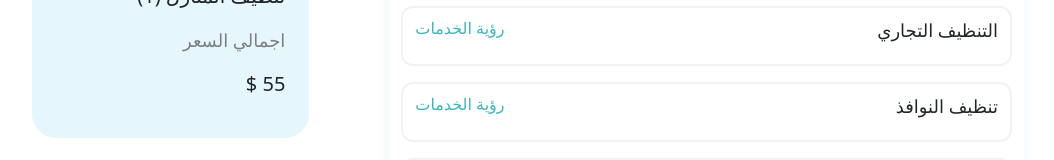
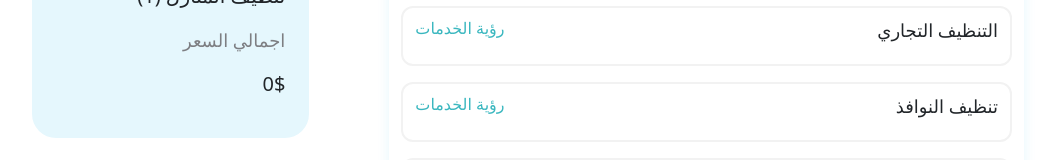
Before and after one commit to LatifaAlJarrah/CleanStead, a React (Create React App) app: page /booking in a window 1280 px wide. Shown: the part 514-674 px from the top of the page, without its empty margins (112-1166 px from the left). Built offline with nearby package versions, Linux system fonts and the light colour scheme.

Commit message:
fix total price issue

```diff
--- a/src/pages/BookPage/components/CleaningOptionsContext.js
+++ b/src/pages/BookPage/components/CleaningOptionsContext.js
@@ -1,11 +1,22 @@
 import React, { createContext, useContext, useReducer } from "react";
 
-const initialState = [];
+const initialState = {
+  options: [],
+  totalPrice: 0,
+};
 
 const cleaningOptionsReducer = (state, action) => {
   switch (action.type) {
     case "ADD_OPTION":
-      return [...state, action.payload];
+      const newOptions = [...(state.options ?? []), action.payload];
+      // const newTotalPrice = newOptions.reduce(
+      //   (total, option) =>
+      //     total +
+      //     (option.services?.service1?.price || 0) +
+      //     (option.services?.service2?.price || 0),
+      //   0
+      // );
+      return { ...state, options: newOptions};
     default:
       return state;
   }
--- a/src/pages/BookPage/components/ServiceBooking.js
+++ b/src/pages/BookPage/components/ServiceBooking.js
@@ -7,6 +7,7 @@ import { ServicesClassification } from "./ServicesClassification";
 import { CleaningOptionsProvider } from "./CleaningOptionsContext";
 
 import { GlobalStateContext, GlobalStateProvider } from "./GlobalStateProvider";
+import { useTotalPriceContext } from './TotalPriceContext';
 
 import iconSmall from "../../../assest/iconSmall.jpg";
 
@@ -14,11 +15,14 @@ import "./ServiceBooking.css";
 
 export const ServiceBooking = () => {
   const [currentStep, setCurrentStep] = useState(1);
+  const { service1Total, service2Total } = useTotalPriceContext();
+  const total = service1Total + service2Total;
 
   const handleContinue = () => {
     if (currentStep === 1) {
       setCurrentStep(currentStep + 1);
     } else if (currentStep === 2) {
+
       setCurrentStep(currentStep + 1);
     } else if (currentStep === 3) {
     }
@@ -366,14 +370,11 @@ export const ServiceBooking = () => {
                 </button>
               )}
 
-              <div className="relative">
-
-              </div>
+              <div className="relative"></div>
               {currentStep < 3 && (
                 <button
                   className="btn-booking text-center px-4 py-2 lg:font-medium rounded-3xl lg:w-32 lg:h-12"
                   onClick={handleCountinueBooking}
-                  // disabled={!isValid || !dirty}
                 >
                   استمرار
                 </button>
@@ -385,7 +386,6 @@ export const ServiceBooking = () => {
                 </button>
               )}
             </div>
-
           </div>
 
           <div className="col-span-4 h-96">
@@ -406,7 +406,7 @@ export const ServiceBooking = () => {
 
               <div>
                 <p className="text-lg text-color">اجمالي السعر</p>
-                <p className="text-xl">55 $</p>
+                <p className="text-xl">{total}$</p>
               </div>
             </div>
           </div>
--- a/src/pages/BookPage/components/ServicesClassification.js
+++ b/src/pages/BookPage/components/ServicesClassification.js
@@ -2,6 +2,7 @@ import React, { useState, useEffect } from "react";
 import room from "../../../assest/room.png";
 import "./ServiceBooking.css";
 import { useCleaningOptionsContext } from "./CleaningOptionsContext";
+import { useTotalPriceContext } from "./TotalPriceContext";
 
 const DetailsSection = ({ name, count, price }) => {
   return (
@@ -37,6 +38,7 @@ const ServiceDetails = ({ name, count, setCount }) => {
     }
   };
 
+  const price = count * 15;
   return (
     <div className="mt-2">
       <div className="flex p-3 justify-between items-center service-container rounded-xl mr-2">
@@ -50,7 +52,7 @@ const ServiceDetails = ({ name, count, setCount }) => {
         </div>
         <img src={room} alt={name} className="w-20 h-20 rounded-xl" />
         <p>{name}</p>
-        <p>{count * 15}$</p>
+        <p>{price}$</p>
         <div className="flex justify-between w-28">
           <button
             className="w-8 h-8 flex justify-center items-center btn-increment rounded-xl"
@@ -89,17 +91,28 @@ const CleaningOption = ({ name }) => {
   const [service1Count, setService1Count] = useState(0);
   const [service2Count, setService2Count] = useState(0);
   const { cleaningOptions, dispatch } = useCleaningOptionsContext();
+  const { setService1Total, setService2Total } = useTotalPriceContext();
 
   useEffect(() => {
-    const newOptions = cleaningOptions.filter((option) => option.name !== name);
+    const newOptions = cleaningOptions.options.filter(
+      (option) => option.name !== name
+    );
 
     const newService1Option =
       service1Count > 0
-        ? { count: service1Count, price: service1Count * 15 }
+        ? {
+            count: service1Count,
+            price: service1Count * 15,
+            totalPrice: service1Count * 15,
+          }
         : null;
     const newService2Option =
       service2Count > 0
-        ? { count: service2Count, price: service2Count * 15 }
+        ? {
+            count: service2Count,
+            price: service2Count * 15,
+            totalPrice: service2Count * 15,
+          }
         : null;
 
     if (newService1Option || newService2Option) {
@@ -112,8 +125,23 @@ const CleaningOption = ({ name }) => {
       };
       newOptions.push(newOption);
       dispatch({ type: "ADD_OPTION", payload: newOption });
+
+      if (newService1Option) {
+        setService1Total(newService1Option.totalPrice);
+      }
+      if (newService2Option) {
+        setService2Total(newService2Option.totalPrice);
+      }
     }
-  }, [service1Count, service2Count]);
+  }, [
+    service1Count,
+    service2Count,
+    cleaningOptions,
+    dispatch,
+    name,
+    setService1Total,
+    setService2Total,
+  ]);
 
   const handleDetailsClick = () => {
     setShowDetails(!showDetails);
@@ -156,7 +184,8 @@ export const ServicesClassification = () => {
   const [selectedOptions, setSelectedOptions] = useState([]);
   const { cleaningOptions } = useCleaningOptionsContext();
 
-  console.log("Stored Data:", cleaningOptions);
+  console.log("Stored Data:", cleaningOptions.options);
+
   return (
     <div className="booking-list p-4">
       <div className="font-medium xl:text-xl sm:text-base h-8 mb-6">
@@ -185,170 +214,3 @@ export const ServicesClassification = () => {
     </div>
   );
 };
-
-// import React, { useState } from "react";
-// import { Accordion, Card } from "react-bootstrap";
-// import room from "../../../assest/room.png";
-// import "./ServiceBooking.css";
-
-// const CleaningOption = ({ name, options, setOptions }) => {
-//   const [showDetails, setShowDetails] = useState(false);
-//   const [showServiceDetails, setShowServiceDetails] = useState(false);
-//   const [count, setCount] = useState(1);
-//   const price = count * 15;
-//   const [isChecked, setIsChecked] = useState(false);
-
-//   const handleTextChange = () => {
-//     setIsChecked(!isChecked);
-//     setShowServiceDetails(!showServiceDetails);
-//   };
-
-//   const handleDetailsClick = () => {
-//     setShowDetails(!showDetails);
-//   };
-
-//   const handleServiceDetailsClick = () => {
-//     setShowServiceDetails(!showServiceDetails);
-//   };
-
-//   const handleIncrement = () => {
-//     setCount(count + 1);
-//   };
-
-//   const handleDecrement = () => {
-//     if (count > 1) {
-//       setCount(count - 1);
-//     }
-//   };
-
-//   const handleSelect = () => {
-//     const newOption = {
-//       name,
-//       count,
-//       price
-//     };
-//     setOptions([...options, newOption]);
-//   };
-
-//   return (
-//     <Card>
-//       <Accordion.Toggle as={Card.Header} eventKey={name}>
-//         <div className="row service-container rounded-xl mr-2 py-2">
-//           <div className="col-md-6 text-end">
-//             <div className="font-medium text-lg ">{name}</div>
-//           </div>
-//           <div className="col-md-6 text-start">
-//             <p
-//               className="cursor-pointer text-tahiti"
-//               onClick={() => {
-//                 handleDetailsClick();
-//                 handleTextChange();
-//               }}
-//             >
-//               {isChecked ? "اخفاء الخدمات" : "رؤية الخدمات"}
-//             </p>
-//           </div>
-//         </div>
-//       </Accordion.Toggle>
-//       <Accordion.Collapse eventKey={name}>
-//         <Card.Body>
-//           <div className="flex p-3 justify-between items-center service-container rounded-xl mr-2">
-//             <div>
-//               <input
-//                 type="checkbox"
-//                 id={`${name}-checkbox`}
-//                 className="checkbox w-8 h-8 counter rounded-xl"
-//                 onClick={handleSelect}
-//               />
-//             </div>
-//             <img src={room} alt={name} className="w-20 h-20 rounded-xl" />
-//             <p>غرفة النوم</p>
-//             <p>{price}$</p>
-//             <div className="flex justify-between w-28">
-//              <button
-//               className="w-8 h-8 flex justify-center items-center btn-increment rounded-xl"
-//               onClick={handleIncrement}
-//             >
-//               +
-//             </button>
-//             <p className="w-8 h-8 flex justify-center items-center counter rounded-xl">
-//               {count}
-//             </p>
-//             <button
-//               className="w-8 h-8 flex justify-center items-center btn-decrement rounded-xl"
-//               onClick={handleDecrement}
-//             >
-//               -
-//             </button>
-//           </div>
-
-//           <div
-//             className="flex justify-center items-center text-tahiti"
-//             onClick={handleServiceDetailsClick}
-//           >
-//             <p className="cursor-pointer" onClick={handleTextChange}>
-//               {isChecked ? "اخفاء التفاصيل" : "رؤية التفاصيل"}
-//             </p>
-//           </div>
-
-//           {showServiceDetails && (
-//             <div className="px-5 pt-2">
-//               <div className="text-color text-sm font-normal">
-//                 العناصر التي سيتم تنظيفها في هذه الغرفة
-//               </div>
-
-//               <ul className=" list-disc list-inside mt-3">
-//                 <li>العناصر المختارة</li>
-//                 <li>العناصر المختارة</li>
-//                 <li>العناصر المختارة</li>
-//               </ul>
-//             </div>
-//           )}
-//          </div>
-//         </Card.Body>
-//       </Accordion.Collapse>
-//     </Card>
-//   );
-// };
-
-// export const ServicesClassification = () => {
-//   const [selectedOptions, setSelectedOptions] = useState([]);
-
-//   const handleSaveAll = () => {
-//     localStorage.setItem(
-//       "selectedCleaningOptions",
-//       JSON.stringify(selectedOptions)
-//     );
-//   };
-
-//   return (
-//     <div className="booking-list p-4">
-//       <div className="font-medium xl:text-xl sm:text-base h-8 mb-6">
-//         اختر الخدمات التي تحتاج تنظيفها من أي تصنيف تريده
-//       </div>
-//       <Accordion>
-//         <CleaningOption
-//           name="تنظيف المنازل"
-//           options={selectedOptions}
-//           setOptions={setSelectedOptions}
-//         />
-//         <CleaningOption
-//           name="التنظيف التجاري"
-//           options={selectedOptions}
-//           setOptions={setSelectedOptions}
-//         />
-//         <CleaningOption
-//           name="تنظيف النوافذ"
-//           options={selectedOptions}
-//           setOptions={setSelectedOptions}
-//         />
-//         <CleaningOption
-//           name="تنظيف السجاد"
-//           options={selectedOptions}
-//           setOptions={setSelectedOptions}
-//         />
-//       </Accordion>
-//       <button onClick={handleSaveAll}>Save All to Local Storage</button>
-//     </div>
-//   );
-// };
--- /dev/null
+++ b/src/pages/BookPage/components/TotalPriceContext.js
@@ -0,0 +1,23 @@
+import React, { createContext, useContext, useState } from "react";
+
+const TotalPriceContext = createContext();
+
+export const TotalPriceProvider = ({ children }) => {
+  const [service1Total, setService1Total] = useState(0);
+  const [service2Total, setService2Total] = useState(0);
+
+  return (
+    <TotalPriceContext.Provider
+      value={{
+        service1Total,
+        setService1Total,
+        service2Total,
+        setService2Total,
+      }}
+    >
+      {children}
+    </TotalPriceContext.Provider>
+  );
+};
+
+export const useTotalPriceContext = () => useContext(TotalPriceContext);
```
Also changed, not shown: src/index.js (+8 -5 lines).
